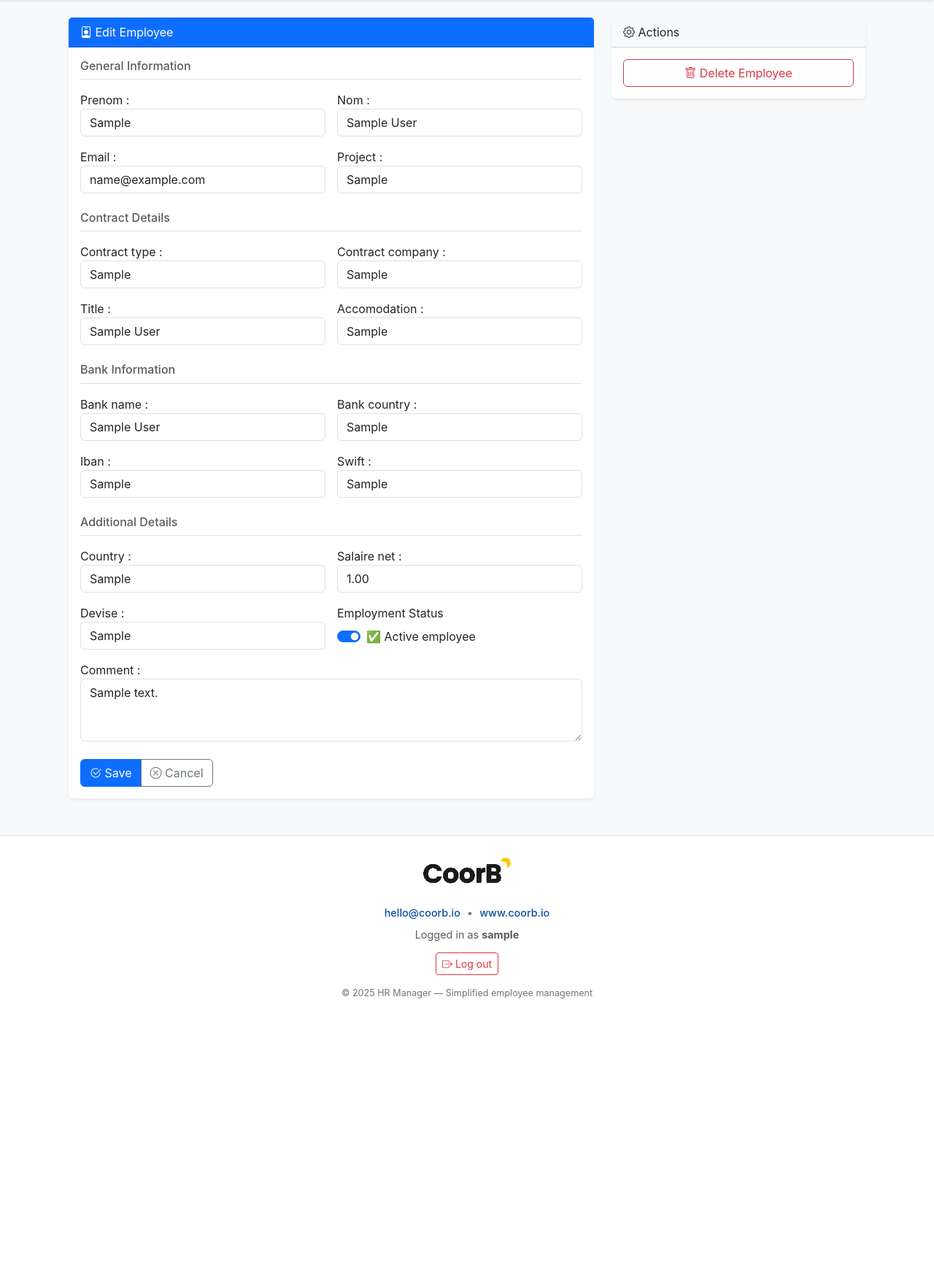
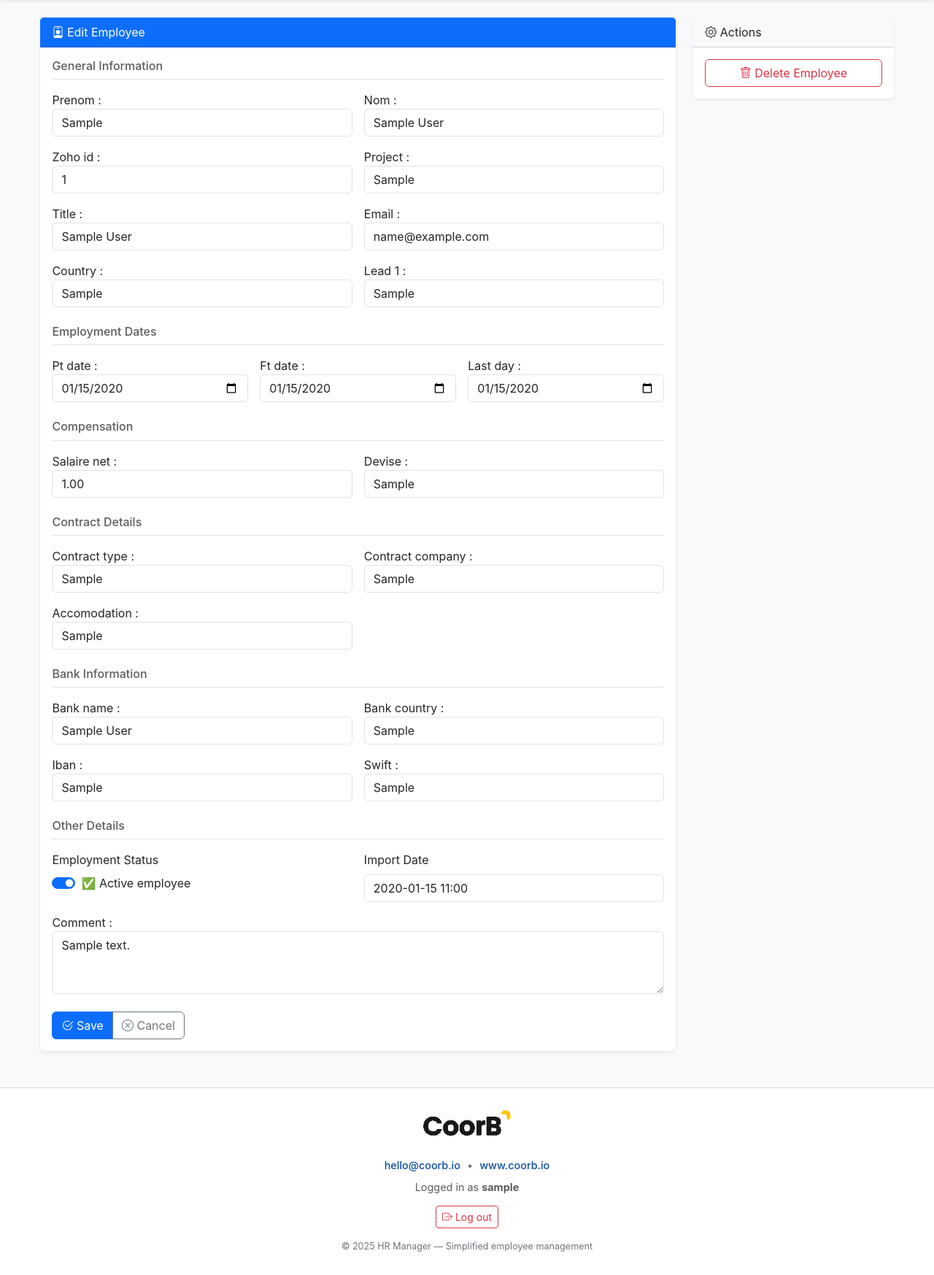
Before and after one commit to eliemsalem/rh-manager, a Django app: page /1/ in a window 1280 px wide. Shown: the part 56-1803 px from the top of the page at 73% size. Before the commit the page ends 1424 px from the top, so only its background shows below. Run offline with Django 4.2, Linux system fonts and the light colour scheme; a user stored in the database is signed in; tables that the repository leaves empty hold one stand-in row (values such as "Sample post").

Commit message:
Update employer date edit et l'affichag de tt les champs

```diff
--- a/employees/forms.py
+++ b/employees/forms.py
@@ -21,6 +21,18 @@ class EmployeeForm(forms.ModelForm):
                 "class": "form-control",
                 "placeholder": "name@example.com"
             }),
+            "zoho_id": forms.TextInput(attrs={
+                "class": "form-control",
+                "placeholder": "Zoho ID"
+            }),
+            "country": forms.TextInput(attrs={
+                "class": "form-control",
+                "placeholder": "Country"
+            }),
+            "lead_1": forms.TextInput(attrs={
+                "class": "form-control",
+                "placeholder": "Team lead"
+            }),
 
             # --- Job / Project ---
             "project": forms.TextInput(attrs={
@@ -31,14 +43,6 @@ class EmployeeForm(forms.ModelForm):
                 "class": "form-control",
                 "placeholder": "Job title"
             }),
-            "lead_1": forms.TextInput(attrs={
-                "class": "form-control",
-                "placeholder": "Team lead"
-            }),
-            "accomodation": forms.TextInput(attrs={
-                "class": "form-control",
-                "placeholder": "Accommodation details"
-            }),
 
             # --- Contract ---
             "contract_type": forms.TextInput(attrs={
@@ -48,6 +52,38 @@ class EmployeeForm(forms.ModelForm):
             "contract_company": forms.TextInput(attrs={
                 "class": "form-control",
                 "placeholder": "Contract company"
+            }),
+            "accomodation": forms.TextInput(attrs={
+                "class": "form-control",
+                "placeholder": "Accommodation details"
+            }),
+
+            # --- Dates ---
+            "pt_date": forms.DateInput(
+                attrs={"type": "date", "class": "form-control"},
+                format="%Y-%m-%d"
+            ),
+            "ft_date": forms.DateInput(
+                attrs={"type": "date", "class": "form-control"},
+                format="%Y-%m-%d"
+            ),
+            "last_day": forms.DateInput(
+                attrs={"type": "date", "class": "form-control"},
+                format="%Y-%m-%d"
+            ),
+            "date_import": forms.DateTimeInput(
+                attrs={"type": "datetime-local", "class": "form-control"},
+                format="%Y-%m-%dT%H:%M"
+            ),
+
+            # --- Salary ---
+            "salaire_net": forms.NumberInput(attrs={
+                "class": "form-control",
+                "placeholder": "Net salary"
+            }),
+            "devise": forms.TextInput(attrs={
+                "class": "form-control",
+                "placeholder": "Currency (e.g. EUR, USD)"
             }),
 
             # --- Bank info ---
@@ -68,39 +104,7 @@ class EmployeeForm(forms.ModelForm):
                 "placeholder": "SWIFT / BIC code"
             }),
 
-            # --- Salary ---
-            "salaire_net": forms.NumberInput(attrs={
-                "class": "form-control",
-                "placeholder": "Net salary"
-            }),
-            "devise": forms.TextInput(attrs={
-                "class": "form-control",
-                "placeholder": "Currency (e.g. EUR, USD)"
-            }),
-
-            # --- Dates ---
-            "pt_date": forms.DateInput(attrs={
-                "type": "date",
-                "class": "form-control"
-            }),
-            "ft_date": forms.DateInput(attrs={
-                "type": "date",
-                "class": "form-control"
-            }),
-            "last_day": forms.DateInput(attrs={
-                "type": "date",
-                "class": "form-control"
-            }),
-
             # --- Other ---
-            "country": forms.TextInput(attrs={
-                "class": "form-control",
-                "placeholder": "Country"
-            }),
-            "zoho_id": forms.TextInput(attrs={
-                "class": "form-control",
-                "placeholder": "Zoho ID"
-            }),
             "comment": forms.Textarea(attrs={
                 "class": "form-control",
                 "rows": 3,
@@ -115,11 +119,21 @@ class EmployeeForm(forms.ModelForm):
             }),
         }
 
-    def __init__(self, *args, **kwargs):
-        super().__init__(*args, **kwargs)
-        # ✅ Apply Bootstrap styling to all fields except the "Active" checkbox
-        for name, field in self.fields.items():
-            if name != "actif":
-                css = field.widget.attrs.get("class", "")
-                if "form-control" not in css:
-                    field.widget.attrs["class"] = f"{css} form-control".strip()
+def __init__(self, *args, **kwargs):
+    super().__init__(*args, **kwargs)
+
+    # ✅ Ajoute la vérification avant d'accéder au champ
+    for field_name in ["pt_date", "ft_date", "last_day"]:
+        if field_name in self.fields:
+            self.fields[field_name].input_formats = ["%Y-%m-%d"]
+
+    # ✅ Vérifie avant de toucher à date_import (sinon KeyError)
+    if "date_import" in self.fields:
+        self.fields["date_import"].input_formats = ["%Y-%m-%dT%H:%M"]
+
+    # ✅ Bootstrap styling
+    for name, field in self.fields.items():
+        if name != "actif":
+            css = field.widget.attrs.get("class", "")
+            if "form-control" not in css:
+                field.widget.attrs["class"] = f"{css} form-control".strip()
--- a/employees/templates/employees/base.html
+++ b/employees/templates/employees/base.html
@@ -101,7 +101,7 @@
 </nav>
 
 <!-- 🔸 Main Content -->
-<div class="container my-4">
+<div class="container-fluid my-4">
   {% block content %}
   {% endblock %}
 </div>
--- a/employees/templates/employees/detail.html
+++ b/employees/templates/employees/detail.html
@@ -3,10 +3,10 @@
 {% block title %}Edit Employee · HR Manager{% endblock %}
 
 {% block content %}
-<div class="container mt-4">
+<div class="container-fluid mt-4" style="max-width: 95%;">
   <div class="row g-4">
     <!-- Main Form -->
-    <div class="col-lg-8">
+    <div class="col-lg-9">
       <div class="card shadow-sm border-0">
         <div class="card-header bg-primary text-white">
           <i class="bi bi-person-badge"></i> Edit Employee
@@ -15,7 +15,6 @@
           <form method="post" novalidate>
             {% csrf_token %}
 
-            <!-- Global Error Message -->
             {% if form.errors %}
               <div class="alert alert-danger">
                 <strong>Please correct the errors below:</strong>
@@ -32,58 +31,51 @@
             <!-- General Information -->
             <h6 class="border-bottom pb-2 mb-3 text-muted">General Information</h6>
             <div class="row g-3">
-              <div class="col-md-6">
-                {{ form.prenom.label_tag }} {{ form.prenom }}
-                {% if form.prenom.errors %}
-                  <div class="text-danger small">{{ form.prenom.errors }}</div>
-                {% endif %}
-              </div>
-              <div class="col-md-6">
-                {{ form.nom.label_tag }} {{ form.nom }}
-                {% if form.nom.errors %}
-                  <div class="text-danger small">{{ form.nom.errors }}</div>
-                {% endif %}
-              </div>
-              <div class="col-md-6">
-                {{ form.email.label_tag }} {{ form.email }}
-                {% if form.email.errors %}
-                  <div class="text-danger small">{{ form.email.errors }}</div>
-                {% endif %}
-              </div>
-              <div class="col-md-6">
-                {{ form.project.label_tag }} {{ form.project }}
-                {% if form.project.errors %}
-                  <div class="text-danger small">{{ form.project.errors }}</div>
-                {% endif %}
-              </div>
+              <div class="col-md-6">{{ form.prenom.label_tag }} {{ form.prenom }}</div>
+              <div class="col-md-6">{{ form.nom.label_tag }} {{ form.nom }}</div>
+              <div class="col-md-6">{{ form.zoho_id.label_tag }} {{ form.zoho_id }}</div>
+              <div class="col-md-6">{{ form.project.label_tag }} {{ form.project }}</div>
+              <div class="col-md-6">{{ form.title.label_tag }} {{ form.title }}</div>
+              <div class="col-md-6">{{ form.email.label_tag }} {{ form.email }}</div>
+              <div class="col-md-6">{{ form.country.label_tag }} {{ form.country }}</div>
+              <div class="col-md-6">{{ form.lead_1.label_tag }} {{ form.lead_1 }}</div>
+            </div>
+
+            <!-- Employment Dates -->
+            <h6 class="border-bottom pb-2 mt-4 mb-3 text-muted">Employment Dates</h6>
+            <div class="row g-3">
+              <div class="col-md-4">{{ form.pt_date.label_tag }} {{ form.pt_date }}</div>
+              <div class="col-md-4">{{ form.ft_date.label_tag }} {{ form.ft_date }}</div>
+              <div class="col-md-4">{{ form.last_day.label_tag }} {{ form.last_day }}</div>
+            </div>
+
+            <!-- Compensation -->
+            <h6 class="border-bottom pb-2 mt-4 mb-3 text-muted">Compensation</h6>
+            <div class="row g-3">
+              <div class="col-md-6">{{ form.salaire_net.label_tag }} {{ form.salaire_net }}</div>
+              <div class="col-md-6">{{ form.devise.label_tag }} {{ form.devise }}</div>
             </div>
 
             <!-- Contract -->
             <h6 class="border-bottom pb-2 mt-4 mb-3 text-muted">Contract Details</h6>
             <div class="row g-3">
-              <div class="col-md-6">{{ form.contract_type.label_tag }} {{ form.contract_type }}{% if form.contract_type.errors %}<div class="text-danger small">{{ form.contract_type.errors }}</div>{% endif %}</div>
-              <div class="col-md-6">{{ form.contract_company.label_tag }} {{ form.contract_company }}{% if form.contract_company.errors %}<div class="text-danger small">{{ form.contract_company.errors }}</div>{% endif %}</div>
-              <div class="col-md-6">{{ form.title.label_tag }} {{ form.title }}{% if form.title.errors %}<div class="text-danger small">{{ form.title.errors }}</div>{% endif %}</div>
-              <div class="col-md-6">{{ form.accomodation.label_tag }} {{ form.accomodation }}{% if form.accomodation.errors %}<div class="text-danger small">{{ form.accomodation.errors }}</div>{% endif %}</div>
+              <div class="col-md-6">{{ form.contract_type.label_tag }} {{ form.contract_type }}</div>
+              <div class="col-md-6">{{ form.contract_company.label_tag }} {{ form.contract_company }}</div>
+              <div class="col-md-6">{{ form.accomodation.label_tag }} {{ form.accomodation }}</div>
             </div>
 
-            <!-- Banking -->
+            <!-- Bank Information -->
             <h6 class="border-bottom pb-2 mt-4 mb-3 text-muted">Bank Information</h6>
             <div class="row g-3">
-              <div class="col-md-6">{{ form.bank_name.label_tag }} {{ form.bank_name }}{% if form.bank_name.errors %}<div class="text-danger small">{{ form.bank_name.errors }}</div>{% endif %}</div>
-              <div class="col-md-6">{{ form.bank_country.label_tag }} {{ form.bank_country }}{% if form.bank_country.errors %}<div class="text-danger small">{{ form.bank_country.errors }}</div>{% endif %}</div>
-              <div class="col-md-6">{{ form.iban.label_tag }} {{ form.iban }}{% if form.iban.errors %}<div class="text-danger small">{{ form.iban.errors }}</div>{% endif %}</div>
-              <div class="col-md-6">{{ form.swift.label_tag }} {{ form.swift }}{% if form.swift.errors %}<div class="text-danger small">{{ form.swift.errors }}</div>{% endif %}</div>
+              <div class="col-md-6">{{ form.bank_name.label_tag }} {{ form.bank_name }}</div>
+              <div class="col-md-6">{{ form.bank_country.label_tag }} {{ form.bank_country }}</div>
+              <div class="col-md-6">{{ form.iban.label_tag }} {{ form.iban }}</div>
+              <div class="col-md-6">{{ form.swift.label_tag }} {{ form.swift }}</div>
             </div>
 
-            <!-- Other Details -->
-            <h6 class="border-bottom pb-2 mt-4 mb-3 text-muted">Additional Details</h6>
+            <!-- Other Fields -->
+            <h6 class="border-bottom pb-2 mt-4 mb-3 text-muted">Other Details</h6>
             <div class="row g-3">
-              <div class="col-md-6">{{ form.country.label_tag }} {{ form.country }}{% if form.country.errors %}<div class="text-danger small">{{ form.country.errors }}</div>{% endif %}</div>
-              <div class="col-md-6">{{ form.salaire_net.label_tag }} {{ form.salaire_net }}{% if form.salaire_net.errors %}<div class="text-danger small">{{ form.salaire_net.errors }}</div>{% endif %}</div>
-              <div class="col-md-6">{{ form.devise.label_tag }} {{ form.devise }}{% if form.devise.errors %}<div class="text-danger small">{{ form.devise.errors }}</div>{% endif %}</div>
-
-              <!-- Active switch -->
               <div class="col-md-6">
                 <label class="form-label d-block">Employment Status</label>
                 <div class="form-check form-switch">
@@ -92,12 +84,15 @@
                     {% if form.instance.actif %}✅ Active employee{% else %}🚫 Inactive employee{% endif %}
                   </label>
                 </div>
-                {% if form.actif.errors %}
-                  <div class="text-danger small">{{ form.actif.errors }}</div>
-                {% endif %}
               </div>
 
-              <div class="col-12">{{ form.comment.label_tag }} {{ form.comment }}{% if form.comment.errors %}<div class="text-danger small">{{ form.comment.errors }}</div>{% endif %}</div>
+              <!-- ✅ Read-only Import Date -->
+              <div class="col-md-6">
+                <label class="form-label">Import Date</label>
+                <input type="text" class="form-control" value="{{ employee.date_import|date:'Y-m-d H:i' }}" readonly>
+              </div>
+
+              <div class="col-12">{{ form.comment.label_tag }} {{ form.comment }}</div>
             </div>
 
             <!-- Buttons -->
@@ -117,7 +112,7 @@
     </div>
 
     <!-- Side Actions -->
-    <div class="col-lg-4">
+    <div class="col-lg-3">
       <div class="card shadow-sm border-0">
         <div class="card-header bg-light">
           <i class="bi bi-gear"></i> Actions
@@ -134,7 +129,6 @@
   </div>
 </div>
 
-<!-- Spinner on Save -->
 <script>
   document.querySelector("#saveBtn").addEventListener("click", e => {
     e.target.innerHTML = '<span class="spinner-border spinner-border-sm me-2"></span>Saving...';
```
Also changed, not shown: employees/templates/employees/list.html (+45 -10 lines).
